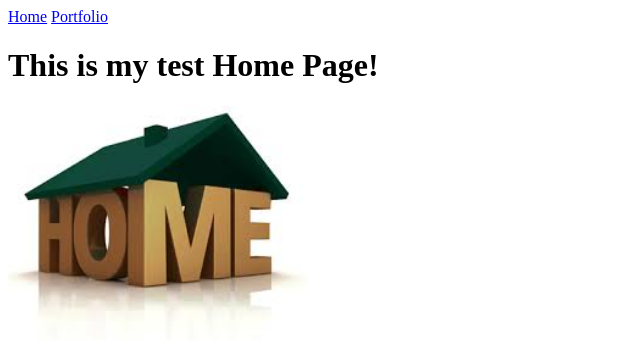
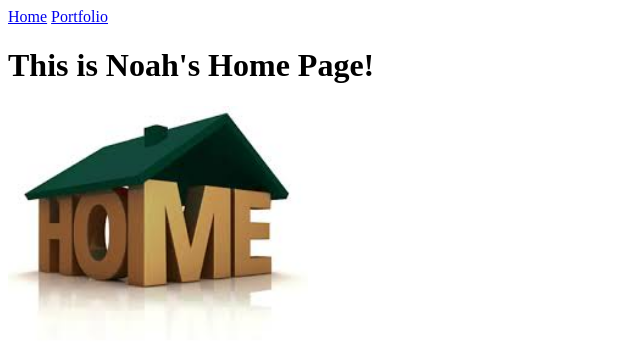
Before and after one commit to ns333105/ns333105.github.io, a plain HTML site: page index.html in a window 1280 px wide. Shown: the full height of the page, 0-640 px from the left. Drawn offline with Linux system fonts and the light colour scheme.

Commit message:
updated index.html

```diff
--- a/index.html
+++ b/index.html
@@ -7,7 +7,7 @@
   <body>
     <a href="index.html">Home</a>
     <a href="portfolio.html">Portfolio</a>
-    <h1>This is my test Home Page!</h1>
+    <h1>This is Noah's Home Page!</h1>
     <img src="images/home.jpg" height="250">
   </body>
 </html>
```
